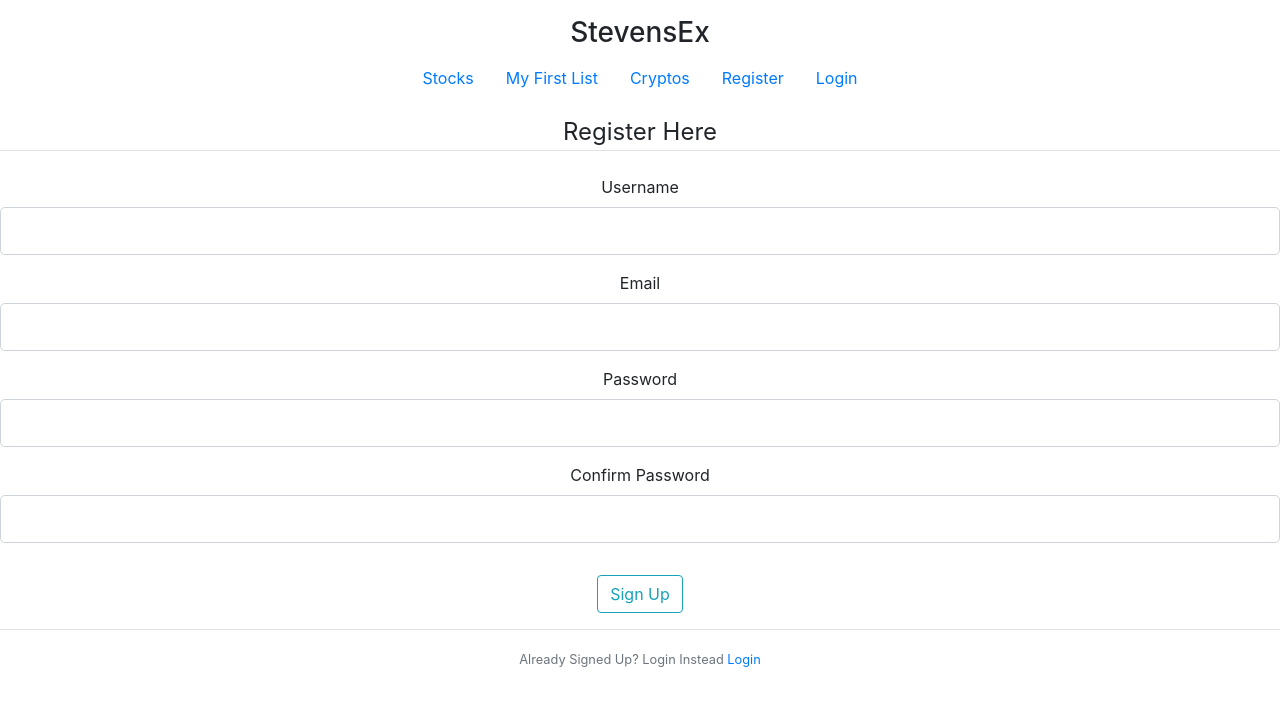
After one commit to ravid7/StevensExchange, a Flask app: page /register in a window 1280 px wide. The commit adds this page. Shown: the top 706 px of the page. Run offline with Flask 2, Linux system fonts and the light colour scheme; parts of the project's set-up code (start-up, migrations or seed data) failed here and were passed over; some libraries are stand-ins or nearby versions.

Commit message:
login_register page

```diff
--- a/main.py
+++ b/main.py
@@ -1,10 +1,16 @@
 '''
 **************************************
-**************
-***************
-rrathor2@stevens.edu, ravid7.github.io
-***************
-**************
+
+<<<<<<<<<<<<<<<<<<<<<<<<<<|>>>>>>>>>>>>>>>>>>>>>>>>>>>
+<<<<<<<<<<<<<<<<<<<<<<<<<   >>>>>>>>>>>>>>>>>>>>>>>>>>
+<<<<<<<<<<<<<<<<<<                  >>>>>>>>>>>>>>>>>>
+<<<<<<<<<<<<<<      -------------      >>>>>>>>>>>>>>
+<<<<<<< rrathor2@stevens.edu, ravid7.github.io >>>>>>>
+<<<<<<<<<<<<<<                          >>>>>>>>>>>>>>
+<<<<<<<<<<<<<<<<<<                  >>>>>>>>>>>>>>>>>>
+<<<<<<<<<<<<<<<<<<<<<<<<<   >>>>>>>>>>>>>>>>>>>>>>>>>>
+<<<<<<<<<<<<<<<<<<<<<<<<<<|>>>>>>>>>>>>>>>>>>>>>>>>>>>
+
 **************************************
 '''
 
@@ -13,9 +19,24 @@ from yahoo_fin.options import *
 import pandas as pd
 import sqlite3
 from sqlite3 import Error
-from flask import Flask, Markup, render_template
+from flask import Flask, Markup, render_template, url_for, flash, \
+    redirect
+from signin_login import RegisterationForm, LoginForm
 
 app = Flask(__name__)
+
+labels = [
+    'JAN', 'FEB', 'MAR', 'APR',
+    'MAY', 'JUN', 'JUL', 'AUG',
+    'SEP', 'OCT', 'NOV', 'DEC'
+]
+
+values = [
+    967.67, 1190.89, 1079.75, 1349.19,
+    2328.91, 2504.28, 2873.83, 4764.87,
+    4349.29, 6458.30, 9907, 16297
+]
+
 
 top_labels = [
     "MSFT", "AAPL", "UBER", "GPRO",
@@ -38,17 +59,40 @@ color_strings = [
 
 def live_price_editor():
     for i in range(len(top_labels)):
-        final_label.append(" (%.2f)" % get_live_price(top_labels[i]))
+        final_label.append(top_labels[i] + " (%.2f)" % get_live_price(top_labels[i]))
 
 
 @app.route('/')
 def main():
+    line_labels = labels
+    line_values = values
     return render_template('main_page.html', title="StevensEx Stock monitor", \
-         labels=zip(color_strings, final_label))
+         top_labels=zip(color_strings, final_label), max=17000, labels=line_labels, values=line_values)
 
 # print(top_labels)
 
+@app.route("/register", methods=['GET', 'POST'])
+def register():
+    register = RegisterationForm()
+    if register.validate_on_submit():
+        flash(f'Account created for {register.username.data}!', 'success')
+        return redirect(url_for('main'))
+    return render_template('register.html', title="Sign up", form=register)
+
+@app.route("/login", methods=['GET', 'POST'])
+def login():
+    login = LoginForm()
+    if login.validate_on_submit():
+        # flash(f'')
+        if login.email.data == 'xxx@gmail.com':
+            flash('You are logged in', 'success')
+            return redirect(url_for('main'))
+        else:
+            flash('Make sure you enter your credentials correctly! Failed to login.', 'danger')
+    return render_template('login.html', title="Sign in", form=login)
 
 if __name__ == '__main__':
     live_price_editor()
+    app.config['SECRET_KEY'] = 'ef7d72b3b1ec8f38952eb95b9bb6b6f1'
+    app.config['SQLALCHEMY_DATABASE_URI'] = 'sqlite://site.db'
     app.run('127.0.0.1', 8080, debug=True)
--- a/requirements.txt
+++ b/requirements.txt
@@ -2,3 +2,7 @@ yahoo_fin=0.8.5
 html5lib=1.0.1
 cryptography=2.9.2
 sqlite3=2.6.0
+flask_wtf=0.14.3
+wtforms=2.3.1
+email-validator=1.1.0
+flask-sqlAlchemy=2.4.1
--- /dev/null
+++ b/signin_login.py
@@ -0,0 +1,17 @@
+from flask_wtf import FlaskForm
+from wtforms import StringField, PasswordField, SubmitField, BooleanField
+from wtforms.validators import DataRequired, Length, Email, EqualTo
+
+class RegisterationForm(FlaskForm):
+    username = StringField('Username', validators=[DataRequired(), Length(min=2, max=20)])
+    email = StringField('Email', validators=[DataRequired(), Email()])
+    password = PasswordField('Password', validators=[DataRequired()])
+    confirm_password = PasswordField('Confirm Password', validators=[DataRequired(),
+                                            EqualTo('password')])
+    submit = SubmitField('Sign Up')
+
+class LoginForm(FlaskForm):
+    email = StringField('Email', validators=[DataRequired(), Email()])
+    password = PasswordField('Password', validators=[DataRequired()])
+    remember = BooleanField('Remember Always')
+    submit = SubmitField('Sign In')
--- a/templates/common.html
+++ b/templates/common.html
@@ -9,6 +9,7 @@
     <script src="https://stackpath.bootstrapcdn.com/bootstrap/4.3.1/js/bootstrap.min.js"
         integrity="sha384-JjSmVgyd0p3pXB1rRibZUAYoIIy6OrQ6VrjIEaFf/nJGzIxFDsf4x0xIM+B07jRM" crossorigin="anonymous">
     </script>
+    <script src='https://cdnjs.cloudflare.com/ajax/libs/Chart.js/1.0.2/Chart.min.js'></script>
     <title>StevensEx Stock monitor</title>
 </head>
 
@@ -16,11 +17,22 @@
     <div class="d-flex w-100 h-100 p-3 mx-auto flex-column">
         <h3 class="header">StevensEx</h3>
         <nav class="nav justify-content-center">
-            <a class="nav-link active" href="/">Stocks</a>
+            <a class="nav-link active" href="{{url_for('main')}}">Stocks</a>
             <a class="nav-link" href="/lib">My First List</a>
             <a class="nav-link" href="/cryptos">Cryptos</a>
+            <a class="nav-link" href="{{url_for('register')}}">Register</a>
+            <a class="nav-link" href="{{url_for('login')}}">Login</a>
         </nav>
     </div>
+    {% with messages = get_flashed_messages(with_categories=true) %}
+        {% if messages %}
+            {% for c, m in messages %}
+                <div class="alert alert-{{c}}">
+                    {{ m }}
+                </div>
+            {% endfor %}
+        {% endif %}
+    {% endwith %}
     {% block content %}{% endblock content %}
     <script src="https://code.jquery.com/jquery-3.2.1.slim.min.js"
         integrity="sha384-KJ3o2DKtIkvYIK3UENzmM7KCkRr/rE9/Qpg6aAZGJwFDMVNA/GpGFF93hXpG5KkN" crossorigin="anonymous">
--- /dev/null
+++ b/templates/register.html
@@ -0,0 +1,72 @@
+{% extends "common.html" %}
+{% block content %}
+    <div class="content-section">
+        <form action="" method="post">
+            {{ form.hidden_tag() }}
+            <fieldset class="form-group">
+                <legend class="border-bottom mb-4" > Register Here </legend>
+                <div class="form-group">
+                    {{ form.username.label(class="form-control-label") }}
+
+                    {% if form.username.errors %}
+                        {{ form.username(class="form-control form-control-lg is-invalid") }}
+                        <div class="invalid-feedback">
+                            {% for error in form.username.errors %}
+                                <span>{{ error }}</span>
+                            {% endfor %}
+                        </div>
+                    {% else %}
+                        {{ form.username(class="form-control form-control-lg") }}
+                    {% endif %}
+                </div>
+                <div class="form-group">
+                    {{ form.email.label(class="form-control-label") }}
+                    {% if form.email.errors %}
+                        {{ form.email(class="form-control form-control-lg is-invalid") }}
+                        <div class="invalid-feedback">
+                            {% for error in form.email.errors %}
+                                <span>{{ error }}</span>
+                            {% endfor %}
+                        </div>
+                    {% else %}
+                        {{ form.email(class="form-control form-control-lg") }}
+                    {% endif %}
+                </div>
+                <div class="form-group">
+                    {{ form.password.label(class="form-control-label") }}
+                    {% if form.password.errors %}
+                        {{ form.password(class="form-control form-control-lg is-invalid") }}
+                        <div class="invalid-feedback">
+                            {% for error in form.password.errors %}
+                                <span>{{ error }}</span>
+                            {% endfor %}
+                        </div>
+                    {% else %}
+                        {{ form.password(class="form-control form-control-lg") }}
+                    {% endif %}
+                </div>
+                <div class="form-group">
+                    {{ form.confirm_password.label(class="form-control-label") }}
+                    {% if form.confirm_password.errors %}
+                        {{ form.confirm_password(class="form-control form-control-lg is-invalid") }}
+                        <div class="invalid-feedback">
+                            {% for error in form.confirm_password.errors %}
+                                <span>{{ error }}</span>
+                            {% endfor %}
+                        </div>
+                    {% else %}
+                        {{ form.confirm_password(class="form-control form-control-lg") }}
+                    {% endif %}
+                </div>
+            </fieldset>
+            <div class="form-group">
+                {{ form.submit(class="btn btn-outline-info") }}
+            </div>
+        </form>
+    </div>
+    <div class="border-top pt-3">
+        <small class="text-muted">
+            Already Signed Up? Login Instead <a class="mt-2" href="login">Login</a>
+        </small>
+    </div>
+{% endblock content %}
--- /dev/null
+++ b/user.py
@@ -0,0 +1 @@
+from flask_sqlalchemy import AQLAlchemy
```
Also changed, not shown: styles/main_page.css (+7 -11 lines), templates/login.html (added, +52 -0 lines), templates/main_page.html (+58 -2 lines).
